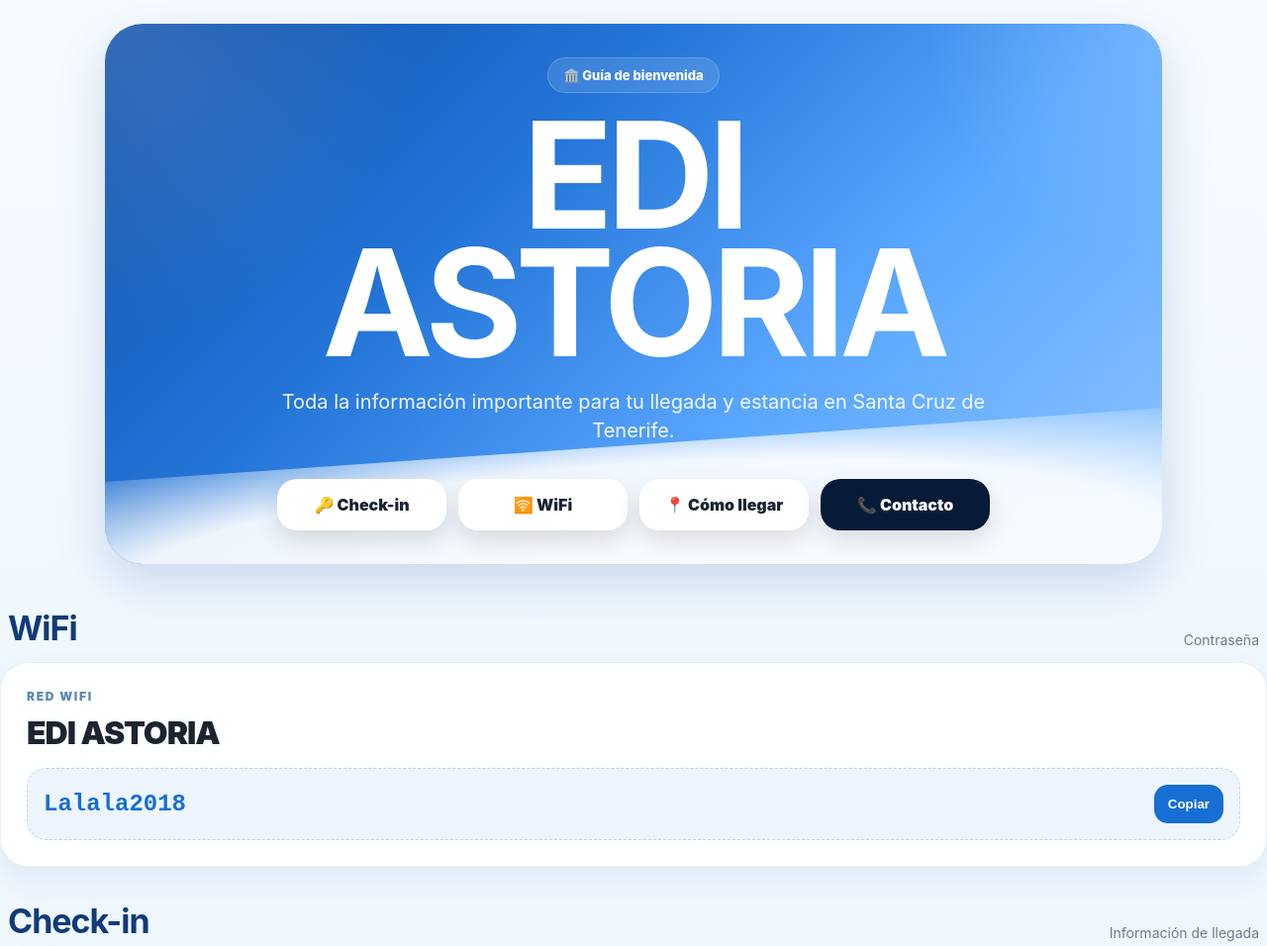
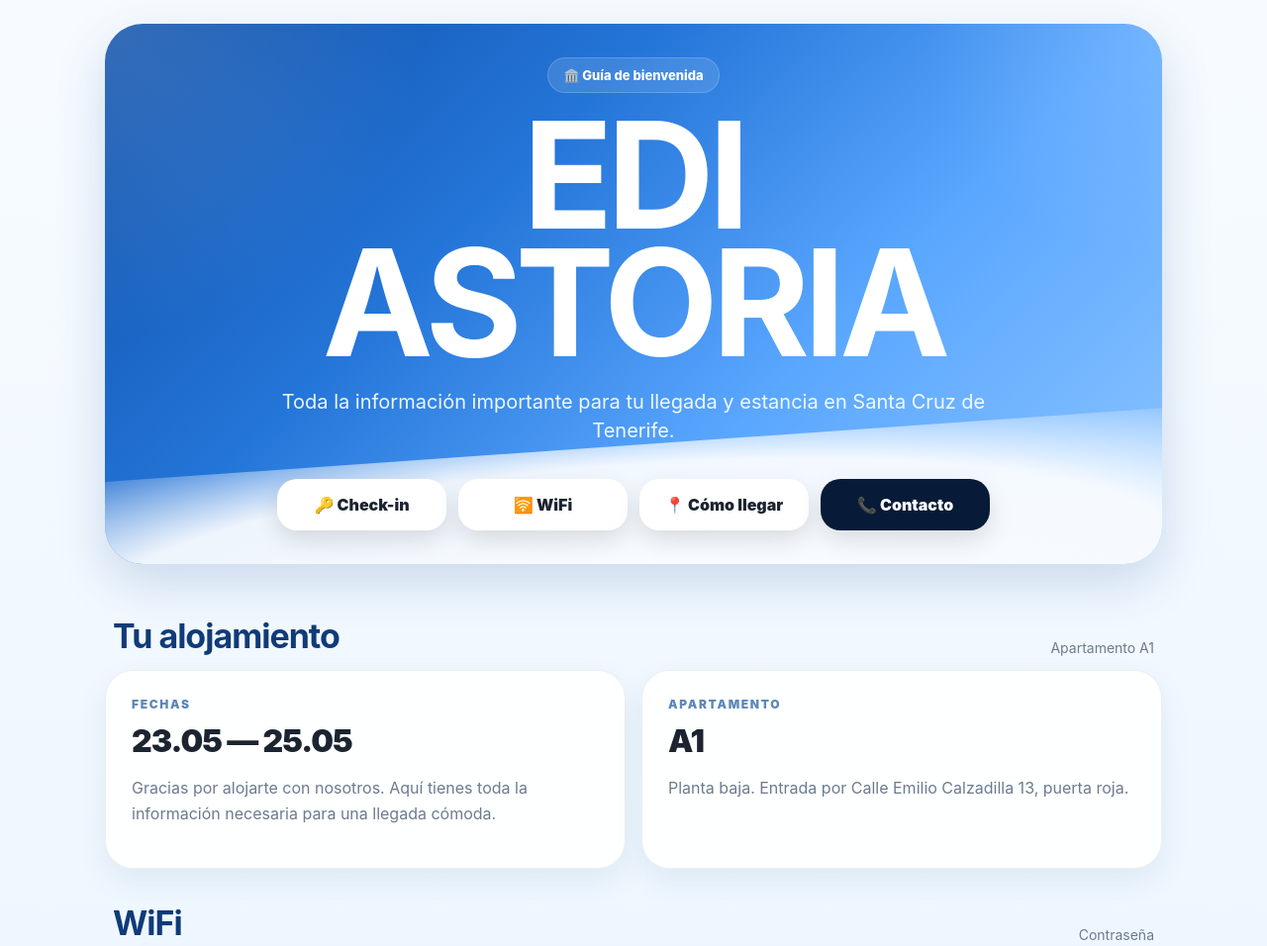
Before and after one commit to maavsl/EDI, a plain HTML site: page index.html in a window 1280 px wide. Shown: the top 956 px of the page at 99% size. Drawn offline with Linux system fonts and the light colour scheme.

Commit message:
Actualizar tarjeta inicial estatica

```diff
--- a/index.html
+++ b/index.html
@@ -729,6 +729,36 @@
 
   </header>
 
+  <main>
+        <section class="section">
+      <div class="section-title">
+        <h2>Tu alojamiento</h2>
+        <span>Apartamento A1</span>
+      </div>
+
+      <div class="grid two">
+
+        <div class="card big">
+          <div class="label">Fechas</div>
+          <div class="value">23.05 — 25.05</div>
+
+          <p class="muted">
+            Gracias por alojarte con nosotros. Aquí tienes toda la información necesaria para una llegada cómoda.
+          </p>
+        </div>
+
+        <div class="card big">
+          <div class="label">Apartamento</div>
+          <div class="value">A1</div>
+
+          <p class="muted">
+            Planta baja. Entrada por Calle Emilio Calzadilla 13, puerta roja.
+          </p>
+        </div>
+
+      </div>
+    </section>
+
     <!-- WIFI -->
 
     <section id="wifi" class="section">
```
